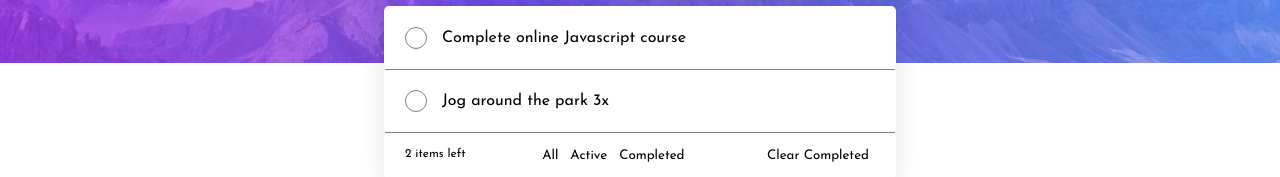
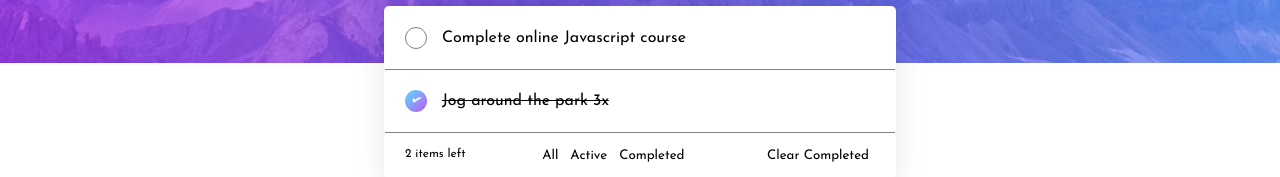
Before and after one commit to saki1994/react-todo-app, a React (Create React App) app: page / in a window 1280 px wide. Shown: the part 237-414 px from the top of the page. Built offline with nearby package versions, Linux system fonts and the light colour scheme.

Commit message:
Add style to rendered check list

```diff
--- a/src/components/Content.jsx
+++ b/src/components/Content.jsx
@@ -22,7 +22,6 @@ const Content = () => {
 
   const [completedList, setCompletedList] = useState([]);
   const [activeList, setActiveList] = useState([]);
-  const [allList, setAllList] = useState([]);
 
   const [completedBtnClicked, setCompletedBtnClicked] = useState(false);
   const [activeBtnClicked, setActiveBtnClicked] = useState(false);
@@ -92,12 +91,14 @@ const Content = () => {
     }
   };
 
-  const renderList =  (text, id) => {
+  const renderList =  (text, id, listStatus) => {
     return <List text={text}
     key={id}
     id={id}
     onDelete={deleteList}
-    onCheckList={isCheckboxClick} />
+    onCheckList={isCheckboxClick}
+    listStatus={listStatus}
+    />
   }
 
   return (
@@ -109,21 +110,21 @@ const Content = () => {
         {
           activeBtnClicked && (
             activeList.map((item) => (
-            renderList(item.text, item.id)
+            renderList(item.text, item.id, item.listStatus)
           ))
           )
         }
         {
           completedBtnClicked && (
             completedList.map((item) => (
-              renderList(item.text, item.id)
+              renderList(item.text, item.id, item.listStatus)
           ))
           )
         }
         {
           allBtnClicked && (
             todoList.map((item) => (
-              renderList(item.text, item.id)
+              renderList(item.text, item.id, item.listStatus)
           ))
           )
         }
--- a/src/components/List.jsx
+++ b/src/components/List.jsx
@@ -1,6 +1,7 @@
-import React, { useState } from "react";
+import { getByLabelText } from "@testing-library/react";
+import React, { useState, useEffect } from "react";
 
-const List = ({ text, onDelete, id, onCheckList }) => {
+const List = ({ text, onDelete, id, onCheckList, listStatus }) => {
   const [isBoxChecked, setIsBoxChecked] = useState(false);
   const [isMouseOver, setIsMouseOver] = useState(false);
 
@@ -23,20 +24,39 @@ const List = ({ text, onDelete, id, onCheckList }) => {
 
   return (
     <li onMouseOver={handleMouseOver} onMouseOut={handleMouseOut}>
-      <label className={isMouseOver || isBoxChecked ? "hovered-label" : "unhovered-label"}>
-        <input type="checkbox" id="checkbox" onChange={checkBoxStatus} />
-        <span></span>
-      </label>
+      {listStatus && (
+        <label className="checked-label">
+          <input type="checkbox" id="checkbox" onChange={checkBoxStatus} />
+          <span className="checked-span"></span>
+        </label>
+      )}
+
+      {!listStatus && !isMouseOver && (
+        <label className="unhovered-label">
+          <input type="checkbox" id="checkbox" onChange={checkBoxStatus} />
+          <span></span>
+        </label>
+      )}
+      {!listStatus && isMouseOver && (
+        <label className="hovered-label">
+          <input type="checkbox" id="checkbox" onChange={checkBoxStatus} />
+          <span class="hovered-span"></span>
+        </label>
+      )}
+
       <span
-        style={{ textDecoration: isBoxChecked ? "line-through" : "none" }}
+        style={{ textDecoration: listStatus ? "line-through" : "none" }}
         className="todo-list"
       >
         {text}
       </span>
       {/* Event onClick calls onDelete and pass in the id */}
-        <button style={{visibility: isMouseOver ? "visible" : "hidden"}}onClick={handleClick}>
-          <img src="/images/icon-cross.svg" alt="delete-icon"></img>
-        </button>
+      <button
+        style={{ visibility: isMouseOver ? "visible" : "hidden" }}
+        onClick={handleClick}
+      >
+        <img src="/images/icon-cross.svg" alt="delete-icon"></img>
+      </button>
     </li>
   );
 };
--- a/src/components/styles.scss
+++ b/src/components/styles.scss
@@ -143,15 +143,44 @@ body {
   }
 }
 
-
-.hovered-label {
-  height: 20px;
-    width: 20px;
-    background: linear-gradient(to bottom right, hsl(192, 100%, 67%), hsl(280, 87%, 65%));
+// for checkbox is true
+.checked-label {
+  height: 22px;
+  width: 22px;
+  background: linear-gradient(
+    to bottom right,
+    hsl(192, 100%, 67%),
+    hsl(280, 87%, 65%)
+  );
   border-radius: 50%;
   position: relative;
   left: 0;
 }
+
+.checked-span {
+  position: absolute;
+  left: 9px;
+    top: 1px;
+  font-size: 13px;
+  transform: rotate(20deg);
+}
+
+.checked-span::after {
+    color: white;
+    content: "✔";
+    position: absolute;
+    height: 100%;
+    width: 100%;
+    border-radius: 50%;
+}
+
+span::before {
+  content: "";
+  opacity: 0;
+}
+
+
+/////////////  unhovered label
 
 .unhovered-label {
   border: 1px solid grey;
@@ -162,42 +191,38 @@ body {
   left: 0;
 }
 
-  label span {
-  position: absolute;
-    left: 8px;
-    font-size: 13px;
-    transform: rotate(
-20deg);
+
+
+///// hovered label & unchecked input
+
+.hovered-label {
+  height: 22px;
+  width: 22px;
+  background: linear-gradient(
+    to bottom right,
+    hsl(192, 100%, 67%),
+    hsl(280, 87%, 65%)
+  );
+  border-radius: 50%;
+  position: relative;
+  left: 0;
 }
 
-  label span::before {
-  content:"";
-  position:absolute;
-  height:16px;
-  width: 17px;
-  background:white;
-  left: -3px;
+.hovered-span {
+  content: "";
+  position: absolute;
+  height: 19px;
+  width: 19px;
+  background: white;
+  left: 1px;
   top: 1px;
   border-radius: 50%;
+  border: none;
 }
+
 
 label input {
   opacity: 0;
-}
-
-
-label input[type="checkbox"]:checked +  span::after{
-  color: white;
-    content: "✔";
-    position: absolute;
-    height: 100%;
-    width: 100%;
-    border-radius: 50%;
-}
-
-label input[type="checkbox"]:checked +  span::before {
-  content:"";
-  opacity:0;
 }
 
 .mobile-size {
```
Also changed, not shown: 1 other file (tests, documents, lock files or other folders). Lines whose indentation alone changed are shown as unchanged.
